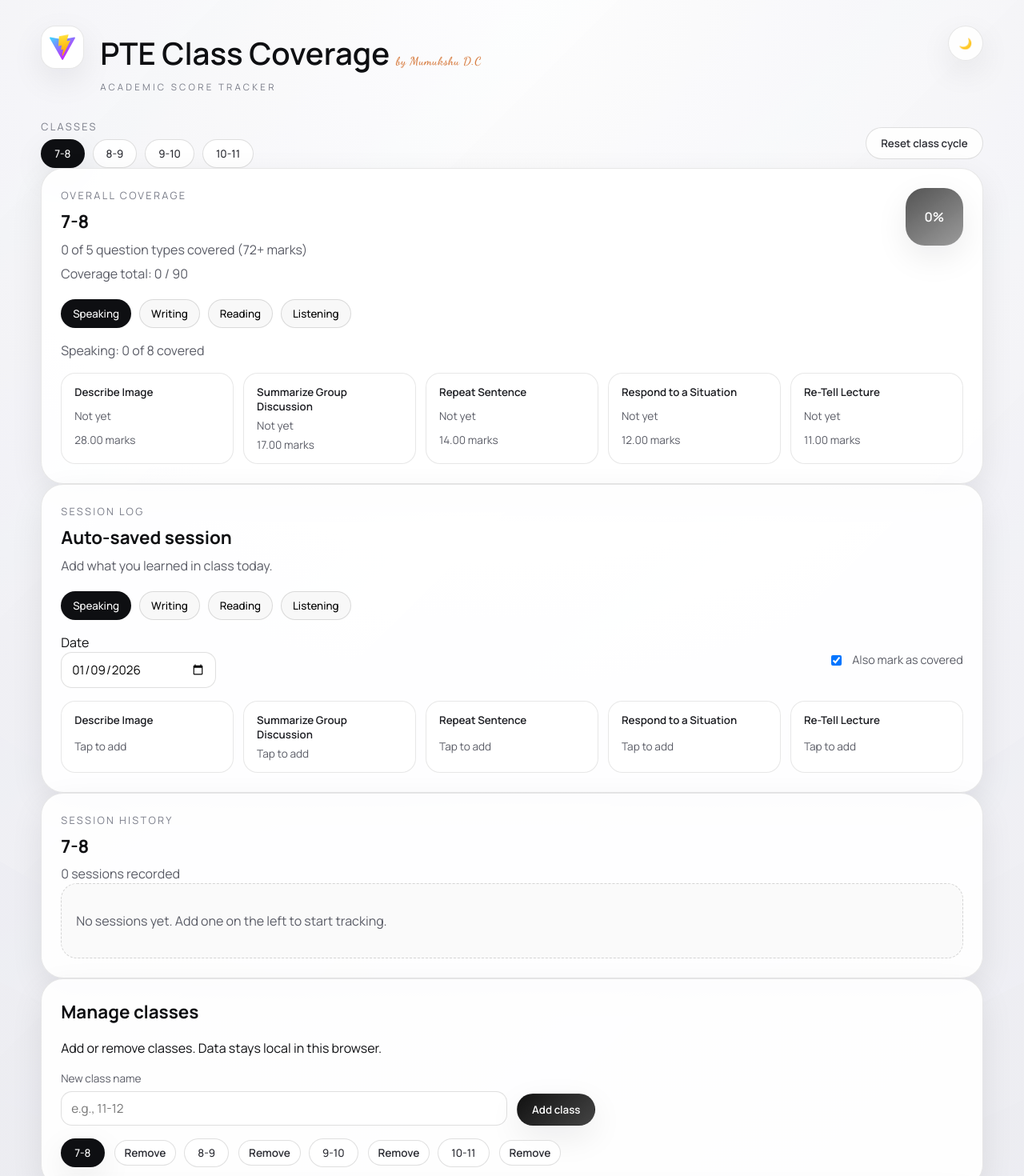
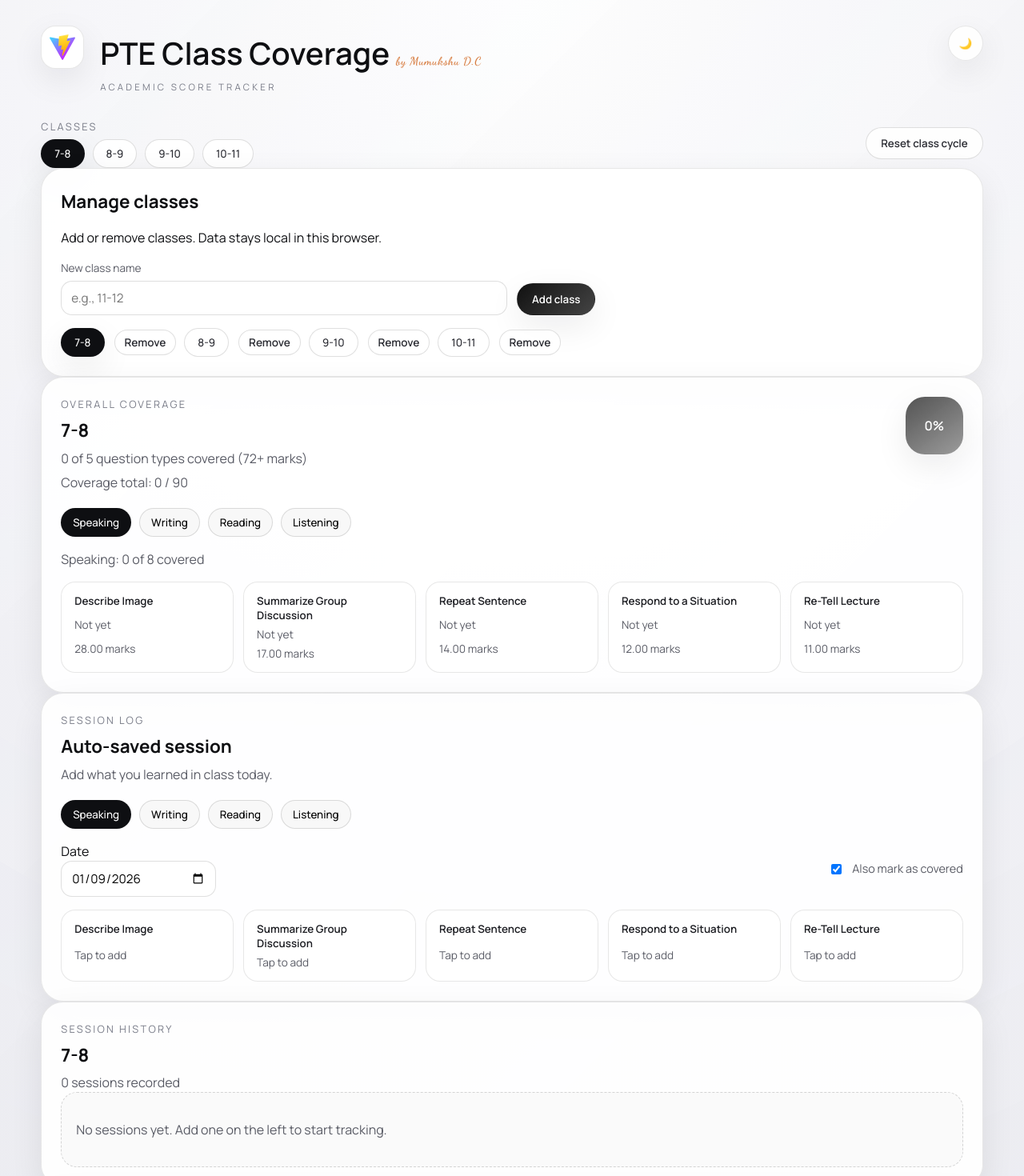
Before and after one commit to scuba3198/pte-class-coverage, a React (Vite) app: page / in a window 1280 px wide. Shown: the top 1470 px of the page at 80% size. Built offline with nearby package versions, Linux system fonts and the light colour scheme.

Commit message:
UI: Move Manage Classes section above Overall Coverage

```diff
--- a/src/presentation/App.tsx
+++ b/src/presentation/App.tsx
@@ -83,6 +83,14 @@ const App: React.FC = () => {
 
         <div className="main-grid">
           <div className="primary-column">
+            <ClassEditor
+              classes={state.classes}
+              activeClassId={activeClass.id}
+              onAddClass={(name) => handlers.manageClass({ type: "ADD_CLASS", name })}
+              onRemoveClass={(id) => handlers.manageClass({ type: "REMOVE_CLASS", classId: id })}
+              onSelectClass={handlers.setActiveClassId}
+            />
+
             <CoverageCard
               activeClassName={activeClass.name}
               activeModule={activeModule}
@@ -133,14 +141,6 @@ const App: React.FC = () => {
               }
             />
 
-            <ClassEditor
-              classes={state.classes}
-              activeClassId={activeClass.id}
-              onAddClass={(name) => handlers.manageClass({ type: "ADD_CLASS", name })}
-              onRemoveClass={(id) => handlers.manageClass({ type: "REMOVE_CLASS", classId: id })}
-              onSelectClass={handlers.setActiveClassId}
-            />
-
             <BackupCard
               onExport={() => handlers.exportData(`${activeClass.name}-pte-backup.json`)}
               onImport={handlers.importData}
```
